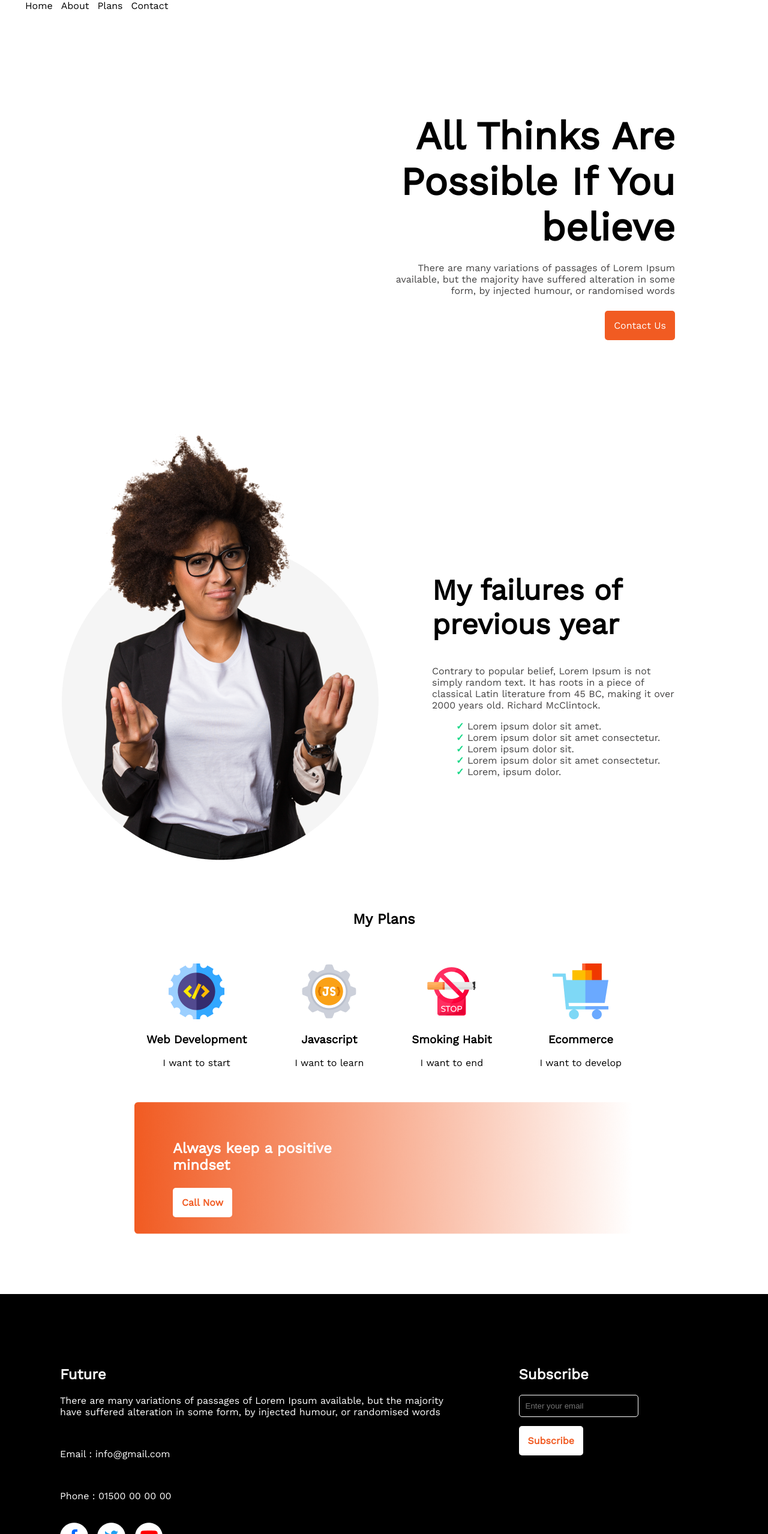
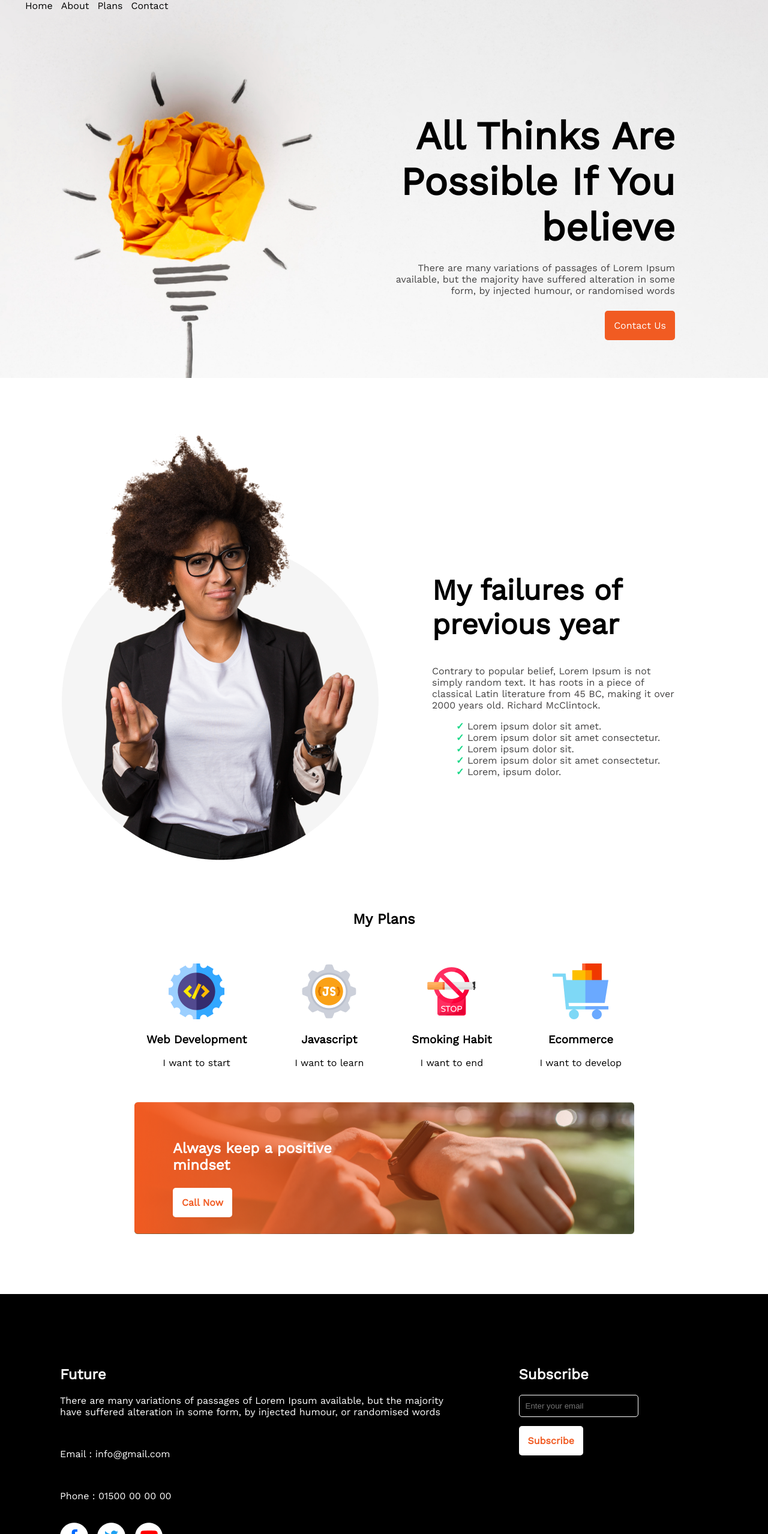
Before and after one commit to rashedrk/new-year-new-me, a plain HTML site: page index.html in a window 1280 px wide. Shown: the top 2557 px of the page at 60% size. Drawn offline with nearby package versions, Linux system fonts and the light colour scheme; the site is published under a folder, as on GitHub Pages, so addresses that start at the root find nothing.

Commit message:
source fix

```diff
--- a/styles/style.css
+++ b/styles/style.css
@@ -6,7 +6,7 @@ body{
 /* set background to header */
 header{
     height: 630px;
-    background-image: url(/images/banner/banner1.png);
+    background-image: url(../images/banner/banner1.png);
     background-size:100%;
     background-repeat: no-repeat;
     text-align: right;
@@ -107,7 +107,7 @@ nav a{
     align-items: center;
     justify-content: center;
     width: 100%;
-    background-image: url(/images/watch.png);
+    background-image: url(../images/watch.png);
     background-repeat: no-repeat;
     background-size: contain;
     background-position: center;
```
